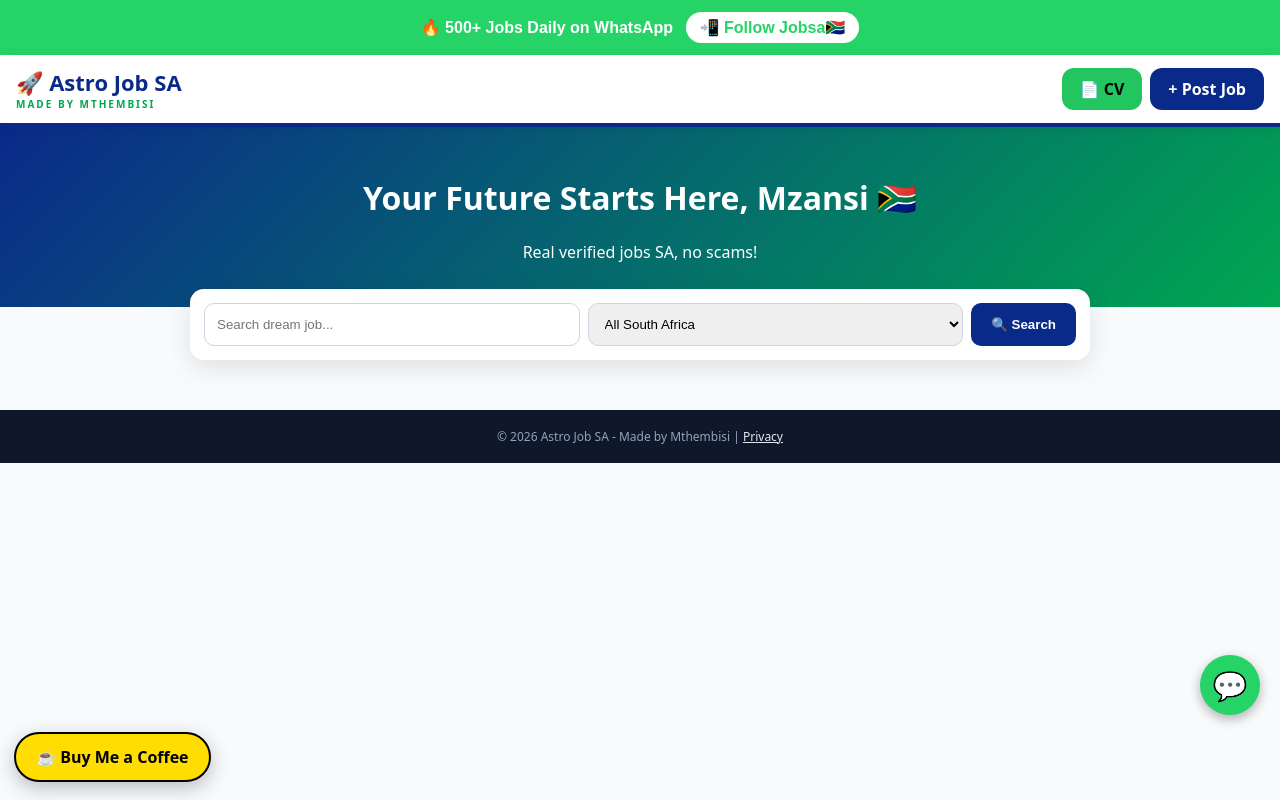
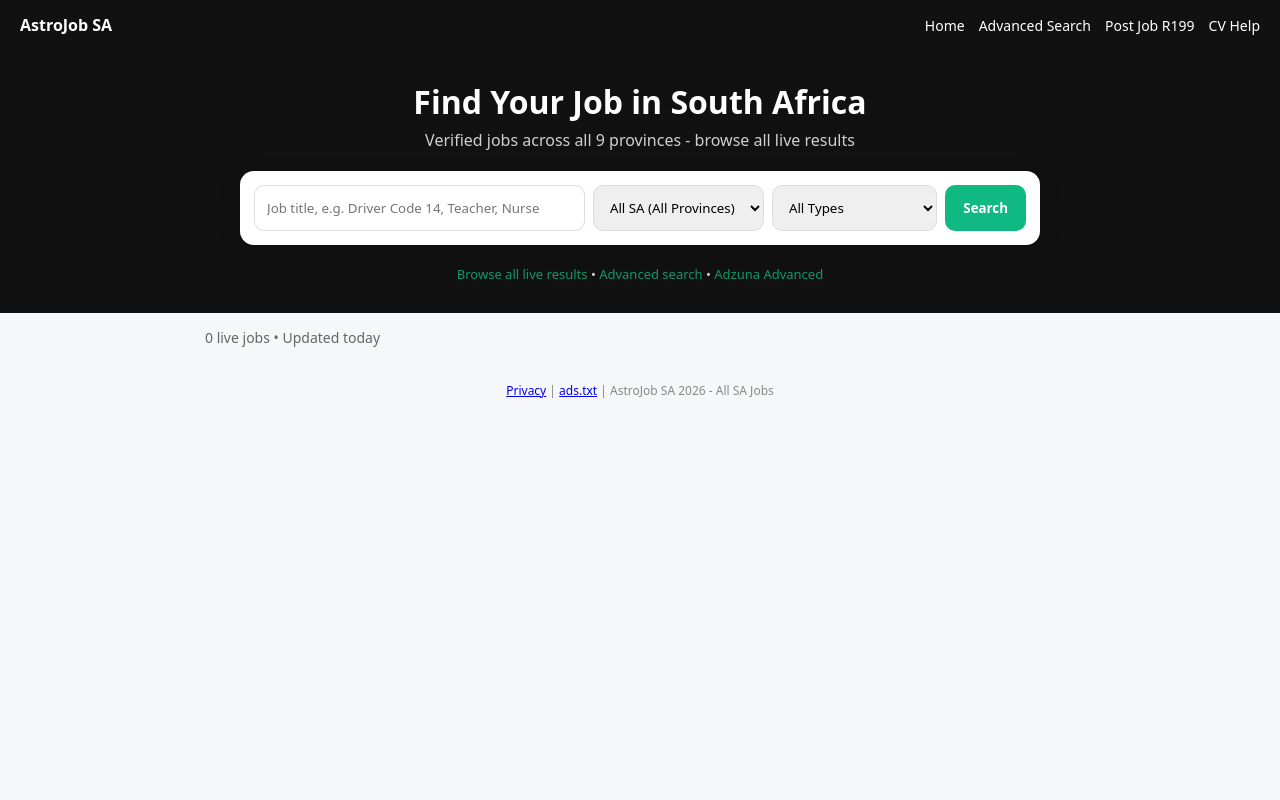
Before and after one commit to astroyoungin600-art/AstroJob-SA, a Flask app: template templates/search.html in a window 1280 px wide. Run offline with Flask 3, Linux system fonts and the light colour scheme; the template is opened without the code that fills it, so the values that code supplies are empty.

Commit message:
fix index - advanced search bar - all SA working proper

```diff
--- a/templates/index.html
+++ b/templates/index.html
@@ -1,68 +1,76 @@
-<html><head><meta charset="utf-8"><meta name="viewport" content="width=device-width,initial-scale=1">
-<title>Astro Job SA - Real Jobs | Made by Mthembisi</title>
-<script async src="https://pagead2.googlesyndication.com/pagead/js/adsbygoogle.js?client=ca-pub-2133699761079270" crossorigin="anonymous"></script>
+<!DOCTYPE html>
+<html>
+<head>
+<meta charset="utf-8">
+<meta name="viewport" content="width=device-width,initial-scale=1">
+<title>AstroJob SA - Jobs in South Africa 2026</title>
+<meta name="description" content="Find verified jobs across all SA - Gauteng, Western Cape, KZN. Advanced search.">
 <style>
-*{box-sizing:border-box}body{margin:0;font-family:system-ui;background:#f8fafc;color:#0f172a}
-#astroHeader{position:sticky;top:0;z-index:99999;background:#fff;display:flex;justify-content:space-between;align-items:center;padding:12px 16px;border-bottom:4px solid #0a2a8a;box-shadow:0 2px 12px rgba(0,0,0,.08)}
-.btns{display:flex;gap:8px}.btns a{padding:10px 18px;border-radius:12px;font-weight:900;text-decoration:none}
-.btnCV{background:#22c55e;color:#000}.btnPost{background:#0a2a8a;color:#fff}
-.hero{background:linear-gradient(135deg,#0a2a8a 0%,#00a651 100%);color:#fff;padding:28px 16px;text-align:center}
-.searchBox{background:#fff;max-width:900px;margin:-18px auto 0;padding:14px;border-radius:14px;box-shadow:0 8px 24px rgba(0,0,0,.1);display:flex;gap:8px;flex-wrap:wrap}
-.searchBox input,.searchBox select{flex:1;min-width:160px;padding:12px;border:1px solid #cbd5e1;border-radius:10px}
-.searchBox button{padding:12px 20px;background:#0a2a8a;color:#fff;border:0;border-radius:10px;font-weight:900;cursor:pointer}
-.jobs{max-width:900px;margin:20px auto;padding:0 12px;display:grid;gap:12px}
-.job{background:#fff;padding:16px;border-radius:14px;box-shadow:0 2px 8px rgba(0,0,0,.05);border-left:4px solid #0a2a8a}
-.coffeeF{position:fixed;bottom:18px;left:14px;z-index:99999;background:#FFDD00;color:#000;padding:12px 20px;border-radius:30px;font-weight:900;box-shadow:0 6px 20px rgba(0,0,0,.25);text-decoration:none;border:2px solid #000}
-</style><script>window.ADS_SLOT="1234567890"</script><link rel="manifest" href="/manifest.json"><meta name="theme-color" content="#0f172a"></head><body>
-
-<div style="background:#25D366;color:white;text-align:center;padding:12px;font-family:Arial;position:relative;z-index:9999">
-  🔥 <b>500+ Jobs Daily on WhatsApp</b>
-  <a href="https://whatsapp.com/channel/0029VbDh9dGK5cDEn5Epcw0F"
-     style="background:white;color:#25D366;padding:6px 14px;border-radius:20px;text-decoration:none;font-weight:bold;margin-left:8px;display:inline-block">
-     📲 Follow Jobsa🇿🇦
-  </a>
+*{box-sizing:border-box;margin:0;padding:0;font-family:system-ui}
+body{background:#f6f7f9}
+.header{background:#111;color:#fff;padding:14px 20px;display:flex;justify-content:space-between;align-items:center}
+.header a{color:#fff;text-decoration:none;margin-left:14px;font-size:14px}
+.hero{background:#111;color:#fff;padding:30px 20px;text-align:center}
+.search-box{background:#fff;max-width:800px;margin:20px auto;padding:14px;border-radius:14px;display:grid;grid-template-columns:2fr 1fr 1fr auto;gap:8px;box-shadow:0 6px 20px rgba(0,0,0,.15)}
+.search-box input,.search-box select{padding:12px;border:1px solid #ddd;border-radius:10px}
+.btn-search{background:#10b981;color:#fff;border:none;border-radius:10px;padding:12px 18px;font-weight:700;cursor:pointer}
+.jobs{max-width:900px;margin:auto;padding:15px}
+.card{background:#fff;border-radius:12px;padding:16px;margin:12px 0;border:1px solid #eee;display:flex;justify-content:space-between;align-items:center}
+.badge{font-size:11px;background:#eef2ff;padding:3px 8px;border-radius:20px}
+@media(max-width:700px){.search-box{grid-template-columns:1fr} .card{flex-direction:column;align-items:flex-start}}
+</style>
+</head>
+<body>
+<div class="header">
+  <div><b>AstroJob SA</b></div>
+  <div><a href="/">Home</a><a href="/search">Advanced Search</a><a href="/post-job">Post Job R199</a><a href="/cv">CV Help</a></div>
 </div>
 
-<div id="astroHeader">
-  <div><a href="/" style="text-decoration:none"><b style="font-size:22px;color:#0a2a8a">🚀 Astro Job SA</b><br><small style="color:#00a651;font-weight:800;letter-spacing:2px;font-size:10px">MADE BY MTHEMBISI</small></a></div>
-  <div class="btns">
-    <a href="/cv" class="btnCV">📄 CV</a>
-    <a href="/post-job" class="btnPost">+ Post Job</a>
+<div class="hero">
+  <h1>Find Your Job in South Africa</h1>
+  <p style="opacity:.8;margin-top:6px">Verified jobs across all 9 provinces - browse all live results</p>
+
+  <form class="search-box" action="/search" method="GET">
+    <input name="q" value="{{qq}}" placeholder="Job title, e.g. Driver Code 14, Teacher, Nurse">
+    <select name="loc">
+      <option value="">All SA (All Provinces)</option>
+      {% for p in provinces %}
+      <option value="{{p}}" {% if loc==p %}selected{% endif %}>{{p}}</option>
+      {% endfor %}
+    </select>
+    <select name="type">
+      <option value="">All Types</option>
+      <option value="permanent">Permanent</option>
+      <option value="contract">Contract</option>
+      <option value="parttime">Part-time</option>
+    </select>
+    <button class="btn-search">Search</button>
+  </form>
+  <div style="margin-top:12px;font-size:13px;opacity:.8">
+    <a href="/search" style="color:#10b981;text-decoration:none">Browse all live results</a> •
+    <a href="/search" style="color:#10b981;text-decoration:none">Advanced search</a> •
+    <a href="https://www.adzuna.co.za/jobs/advanced-search" target="_blank" style="color:#10b981;text-decoration:none">Adzuna Advanced</a>
   </div>
 </div>
-<div class="hero"><h1>Your Future Starts Here, Mzansi 🇿🇦</h1><p>Real verified jobs SA, no scams!</p></div>
-
-<!-- FIXED SEARCH: dream job + 9 provinces -->
-<form method="GET" class="searchBox">
-  <input name="q" value="{{qq}}" placeholder="Search dream job...">
-  <select name="loc">
-    <option value="">All South Africa</option>
-    <option value="Eastern Cape" {% if loc=='Eastern Cape' %}selected{% endif %}>Eastern Cape</option>
-    <option value="Free State" {% if loc=='Free State' %}selected{% endif %}>Free State</option>
-    <option value="Gauteng" {% if loc=='Gauteng' %}selected{% endif %}>Gauteng</option>
-    <option value="KwaZulu-Natal" {% if loc=='KwaZulu-Natal' %}selected{% endif %}>KwaZulu-Natal</option>
-    <option value="Limpopo" {% if loc=='Limpopo' %}selected{% endif %}>Limpopo</option>
-    <option value="Mpumalanga" {% if loc=='Mpumalanga' %}selected{% endif %}>Mpumalanga</option>
-    <option value="North West" {% if loc=='North West' %}selected{% endif %}>North West</option>
-    <option value="Northern Cape" {% if loc=='Northern Cape' %}selected{% endif %}>Northern Cape</option>
-    <option value="Western Cape" {% if loc=='Western Cape' %}selected{% endif %}>Western Cape</option>
-  </select>
-  <button>🔍 Search</button>
-</form>
-
-<!-- REMOVED 4 pills: Work From Home / Remote IT / Driver / Software -->
 
 <div class="jobs">
-{% for j in jobs %}
-<div class="job"><h3 style="margin:0 0 6px;color:#0a2a8a">{{j.title}}</h3><div style="font-size:12px;color:#64748b">🏢 {{j.company}} • 📍 {{j.location}}</div><div style="font-size:13px;margin-top:6px">{{j.desc}}...</div><div style="margin-top:10px"><a href="/apply/{{ j.slug }}" target="_blank" style="background:#0a2a8a;color:#fff;padding:8px 14px;border-radius:8px;text-decoration:none;font-weight:800">Apply →</a> <a href="https://wa.me/?text={{share_text}}%20https://astrojob-sa.onrender.com/apply/{{ j.title|lower|replace(' ', '-') }}-{{ j.company|lower|replace(' ', '-') }}" target="_blank" style="background:#22c55e;color:#000;padding:8px 14px;border-radius:8px;text-decoration:none;font-weight:800">WhatsApp</a></div></div>
-{% if loop.index % 3 == 0 %}
-<div style="margin:20px 0; min-height:100px; background:#fff; border-radius:12px; padding:10px">
-</div>
-{% endif %}
-{% endfor %}
+  <p style="color:#666;font-size:14px">{{jobs|length}} live jobs • Updated today</p>
+  {% for job in jobs %}
+  <div class="card">
+    <div>
+      <h3 style="font-size:16px">{{job.title}}</h3>
+      <p style="font-size:13px;color:#666">{{job.company}} • {{job.location}} <span class="badge">{{job.source}}</span></p>
+      <p style="font-size:12px;color:#888;margin-top:4px">{{job.desc}}</p>
+    </div>
+    <div style="text-align:right">
+      <a href="/apply/{{job.slug}}" style="background:#111;color:#fff;padding:10px 16px;border-radius:10px;text-decoration:none;display:inline-block;font-size:14px">Apply Now</a>
+    </div>
+  </div>
+  {% endfor %}
 </div>
 
-<a href="https://www.buymeacoffee.com/astrojobsa" target="_blank" class="coffeeF">☕ Buy Me a Coffee</a>
-<div style="text-align:center;padding:18px;background:#0f172a;color:#94a3b8;font-size:12px;margin-top:30px">© 2026 Astro Job SA - Made by Mthembisi | <a href="/privacy" style="color:#e2e8f0">Privacy</a></div>
-<a href="https://whatsapp.com/channel/0029VbDh9dGK5cDEn5Epcw0F" style="position:fixed;bottom:85px;right:20px;background:#25D366;color:white;width:60px;height:60px;border-radius:50%;display:flex;align-items:center;justify-content:center;font-size:28px;text-decoration:none;z-index:9999;box-shadow:0 4px 12px rgba(0,0,0,0.3)">💬</a>
-</body></html>
+<footer style="text-align:center;padding:20px;color:#888;font-size:12px">
+<a href="/privacy">Privacy</a> | <a href="/ads.txt">ads.txt</a> | AstroJob SA 2026 - All SA Jobs
+</footer>
+</body>
+</html>
```
